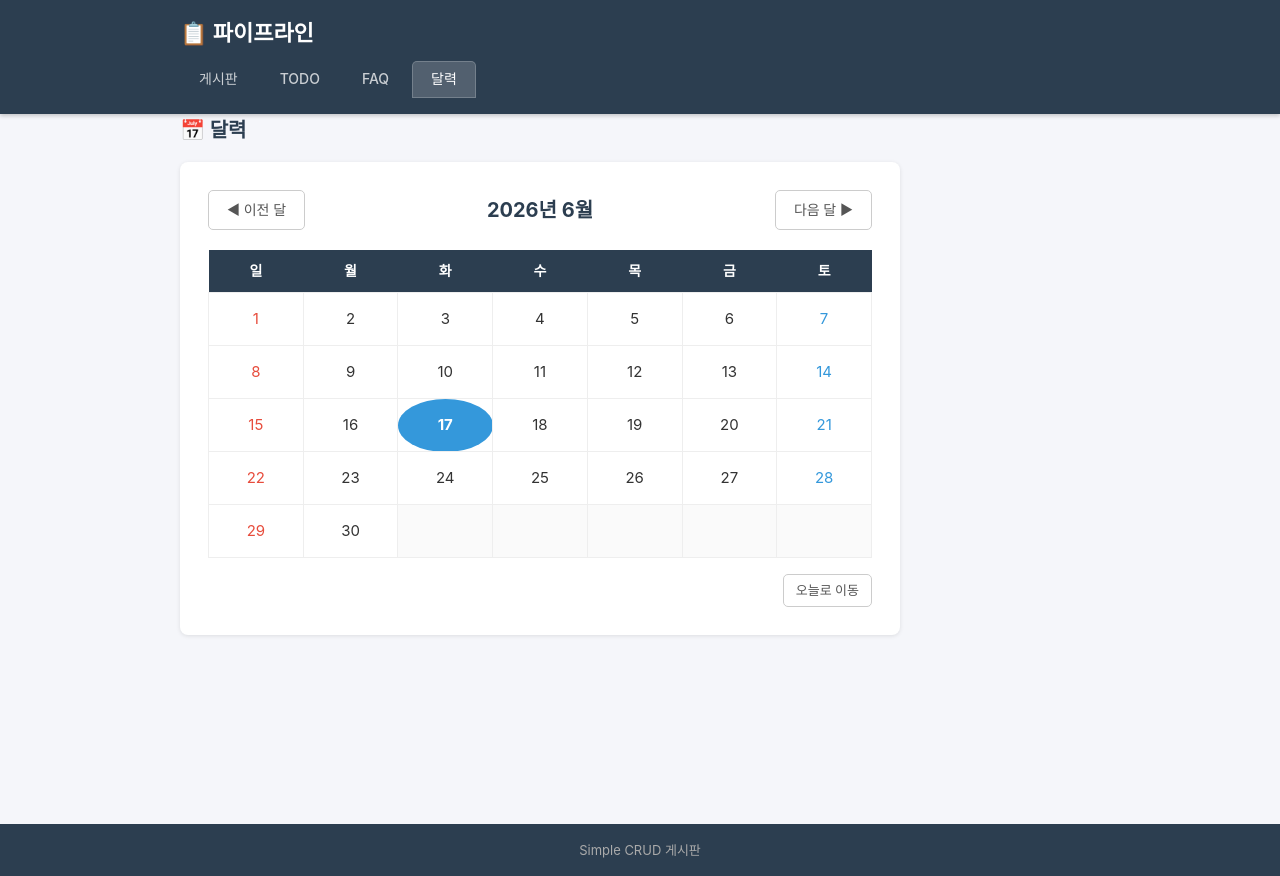
After one commit to kchmin/pipeline, a Flask app: page /calendar in a window 1280 px wide. The commit adds this page. Run offline with Flask 3, Linux system fonts and the light colour scheme.

Commit message:
feat: 달력 탭 및 달력 화면 추가 (closes #9) (#10)
- app.py에 /calendar 라우트 추가 (월 이동 지원)
- templates/calendar.html 달력 화면 생성
- base.html에 달력 신규 탭 추가
- style.css에 달력 스타일 추가

Co-authored-by: claude[bot] <41898282+claude[bot]@users.noreply.github.com>
Co-authored-by: kchmin <kchmin@users.noreply.github.com>

```diff
--- a/app.py
+++ b/app.py
@@ -1,6 +1,8 @@
 from flask import Flask, render_template, request, redirect, url_for, flash
 import sqlite3
 import os
+import calendar as cal_module
+from datetime import datetime
 
 app = Flask(__name__)
 app.secret_key = 'bulletin-board-secret-key'
@@ -218,6 +220,34 @@ def delete_faq(faq_id):
     return redirect(url_for('faqs'))
 
 
+@app.route('/calendar')
+def calendar():
+    today = datetime.today()
+    year = request.args.get('year', today.year, type=int)
+    month = request.args.get('month', today.month, type=int)
+
+    # Clamp to valid range
+    year = max(2000, min(2100, year))
+    month = max(1, min(12, month))
+
+    weeks = cal_module.monthcalendar(year, month)
+    month_name = f"{year}년 {month}월"
+
+    prev_year, prev_month = (year - 1, 12) if month == 1 else (year, month - 1)
+    next_year, next_month = (year + 1, 1) if month == 12 else (year, month + 1)
+
+    return render_template('calendar.html',
+                           weeks=weeks,
+                           year=year,
+                           month=month,
+                           month_name=month_name,
+                           today=today,
+                           prev_year=prev_year,
+                           prev_month=prev_month,
+                           next_year=next_year,
+                           next_month=next_month)
+
+
 if __name__ == '__main__':
     init_db()
     app.run(debug=True)
--- a/static/css/style.css
+++ b/static/css/style.css
@@ -552,3 +552,76 @@ main {
     padding: 20px;
     border-top: 1px solid #eee;
 }
+
+/* Calendar */
+.calendar-container {
+    background: white;
+    border-radius: 8px;
+    box-shadow: 0 1px 4px rgba(0,0,0,0.1);
+    padding: 28px;
+    max-width: 720px;
+}
+
+.calendar-nav {
+    display: flex;
+    align-items: center;
+    justify-content: space-between;
+    margin-bottom: 20px;
+}
+
+.calendar-month-title {
+    font-size: 20px;
+    font-weight: 700;
+    color: #2c3e50;
+}
+
+.calendar-table {
+    width: 100%;
+    border-collapse: collapse;
+    table-layout: fixed;
+}
+
+.calendar-table th {
+    background: #2c3e50;
+    color: white;
+    padding: 10px 0;
+    text-align: center;
+    font-size: 14px;
+    font-weight: 600;
+}
+
+.calendar-table td {
+    padding: 14px 0;
+    text-align: center;
+    font-size: 15px;
+    border: 1px solid #eee;
+    vertical-align: middle;
+}
+
+.calendar-table tbody tr:hover td:not(.cal-empty) {
+    background: #f8f9ff;
+}
+
+.cal-sun {
+    color: #e74c3c;
+}
+
+.cal-sat {
+    color: #3498db;
+}
+
+.cal-empty {
+    background: #fafafa;
+}
+
+.cal-today {
+    background: #3498db !important;
+    color: white !important;
+    border-radius: 50%;
+    font-weight: 700;
+}
+
+.calendar-today-link {
+    margin-top: 16px;
+    text-align: right;
+}
--- a/templates/base.html
+++ b/templates/base.html
@@ -23,6 +23,10 @@
                    class="nav-tab {% if request.endpoint in ('faqs', 'add_faq', 'edit_faq', 'delete_faq') %}active{% endif %}">
                     FAQ
                 </a>
+                <a href="{{ url_for('calendar') }}"
+                   class="nav-tab {% if request.endpoint == 'calendar' %}active{% endif %}">
+                    달력
+                </a>
             </nav>
         </div>
     </header>
--- /dev/null
+++ b/templates/calendar.html
@@ -0,0 +1,51 @@
+{% extends 'base.html' %}
+
+{% block title %}달력{% endblock %}
+
+{% block content %}
+<div class="page-header">
+    <h2>📅 달력</h2>
+</div>
+
+<div class="calendar-container">
+    <div class="calendar-nav">
+        <a href="{{ url_for('calendar', year=prev_year, month=prev_month) }}" class="btn btn-outline">◀ 이전 달</a>
+        <span class="calendar-month-title">{{ month_name }}</span>
+        <a href="{{ url_for('calendar', year=next_year, month=next_month) }}" class="btn btn-outline">다음 달 ▶</a>
+    </div>
+
+    <table class="calendar-table">
+        <thead>
+            <tr>
+                <th class="cal-sun">일</th>
+                <th>월</th>
+                <th>화</th>
+                <th>수</th>
+                <th>목</th>
+                <th>금</th>
+                <th class="cal-sat">토</th>
+            </tr>
+        </thead>
+        <tbody>
+            {% for week in weeks %}
+            <tr>
+                {% for i in range(7) %}
+                {% set day = week[i] %}
+                <td class="
+                    {% if day == 0 %}cal-empty{% endif %}
+                    {% if i == 0 %}cal-sun{% elif i == 6 %}cal-sat{% endif %}
+                    {% if day != 0 and day == today.day and year == today.year and month == today.month %}cal-today{% endif %}
+                ">
+                    {% if day != 0 %}{{ day }}{% endif %}
+                </td>
+                {% endfor %}
+            </tr>
+            {% endfor %}
+        </tbody>
+    </table>
+
+    <div class="calendar-today-link">
+        <a href="{{ url_for('calendar') }}" class="btn btn-outline btn-sm">오늘로 이동</a>
+    </div>
+</div>
+{% endblock %}
```
